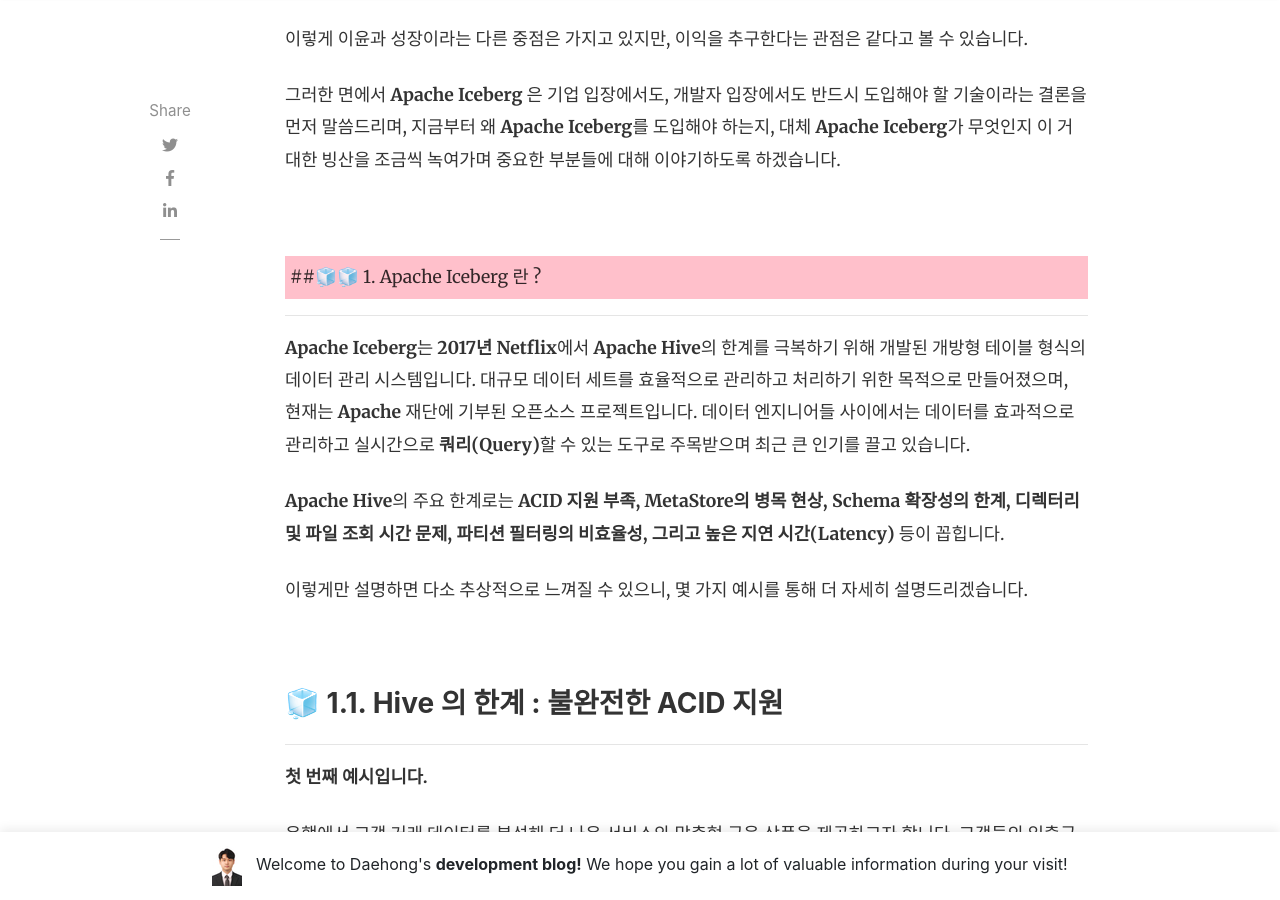
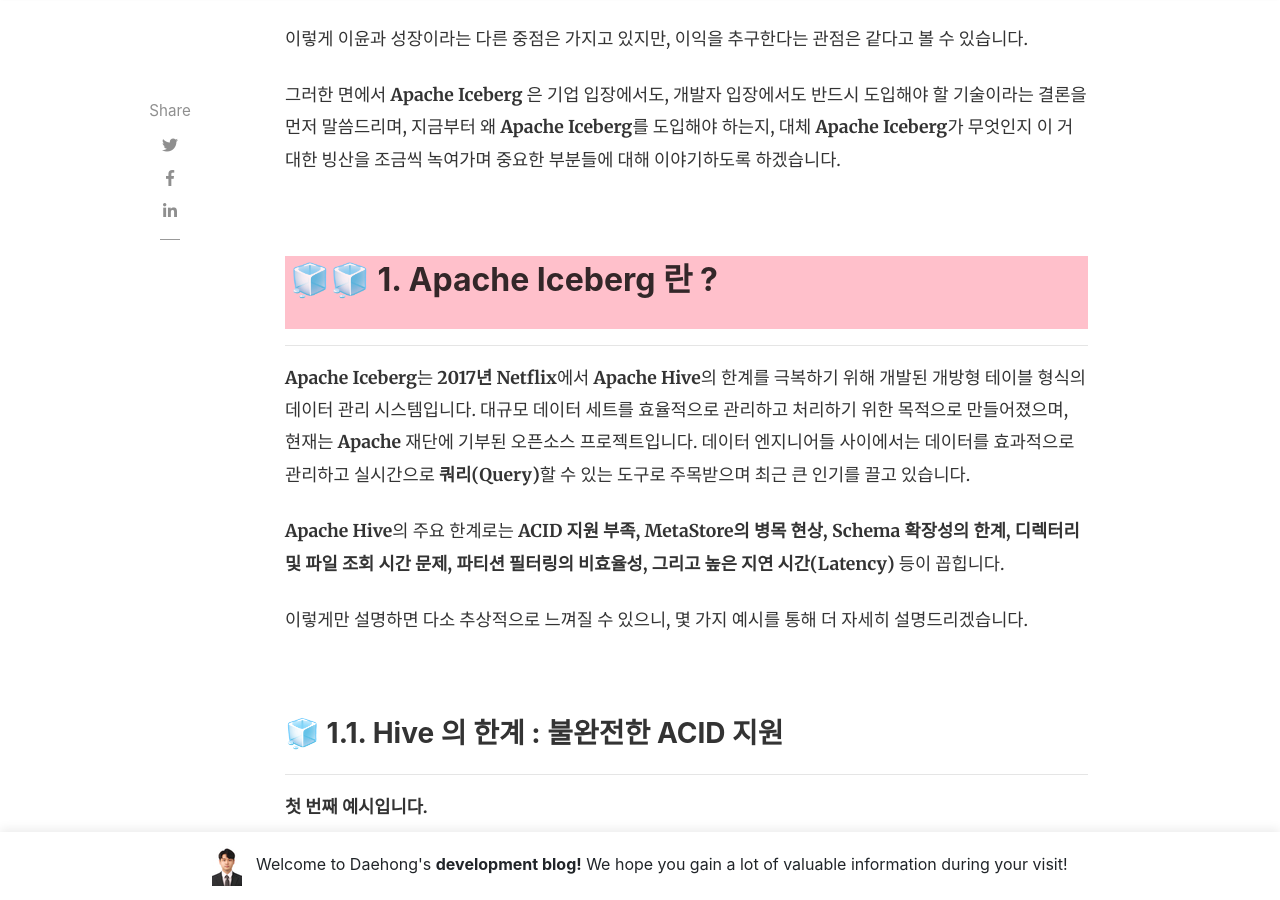
Before and after one commit to JeonDaehong/JeonDaehong.github.io, a Jekyll site: the page built from _posts/2024-12-05-apache-iceberg.md, in a window 1280 px wide and 900 px high, scrolled down 1469 px. Built offline with Jekyll 4.4.1, drawn with Linux system fonts in a browser that asks for light colours; nearby versions of some CDN libraries; comment, search, counter and statistics services are not loaded.

```diff
--- a/_posts/2024-12-05-apache-iceberg.md
+++ b/_posts/2024-12-05-apache-iceberg.md
@@ -20,7 +20,7 @@ rating: 5
 
 <div style="background-color: pink; padding: 5px;">
 
-##🧊🧊 1. Apache Iceberg 란 ?
+<h2>🧊🧊 1. Apache Iceberg 란 ?</h2>
 
 </div>
 ---
```
